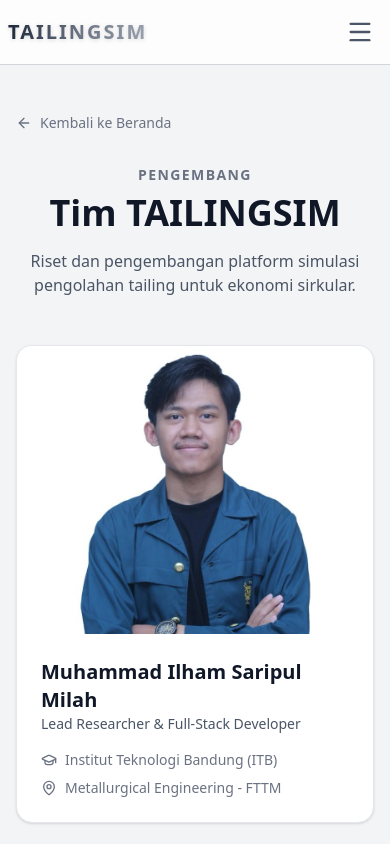
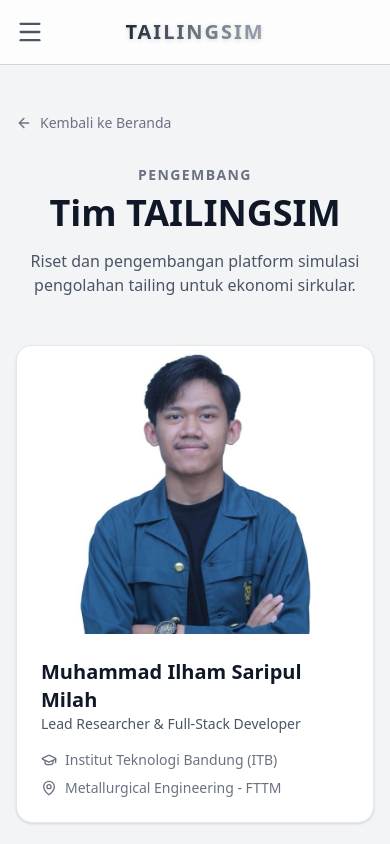
Before and after one commit to Secret1309/TailingSimMapres, a Next.js app: page /team in a window 390 px wide. Shown: the top 844 px of the page. Built offline with nearby package versions, Linux system fonts and the light colour scheme.

Commit message:
fix: center TAILINGSIM title on mobile

```diff
--- a/src/components/layout/Header.tsx
+++ b/src/components/layout/Header.tsx
@@ -31,8 +31,8 @@
                     />
                 </div>
 
-                {/* Center Title - Left on mobile, center on desktop */}
-                <div className="lg:absolute lg:left-1/2 lg:top-1/2 lg:-translate-x-1/2 lg:-translate-y-1/2 lg:transform text-left lg:text-center">
+                {/* Center Title - Centered on all screens */}
+                <div className="absolute left-1/2 top-1/2 -translate-x-1/2 -translate-y-1/2 transform text-center">
                     <Link href="/">
                         <h1 className="bg-gradient-to-r from-gray-800 via-gray-500 to-gray-400 bg-clip-text text-xl font-extrabold tracking-[0.1em] text-transparent drop-shadow-sm transition-all hover:opacity-90 sm:text-2xl lg:text-5xl lg:tracking-[0.2em]">
                             TAILINGSIM
```
